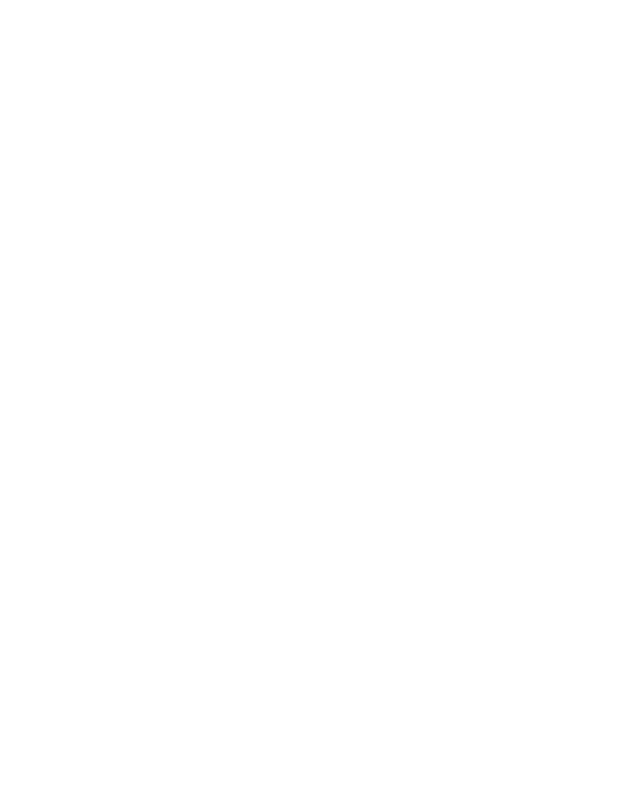
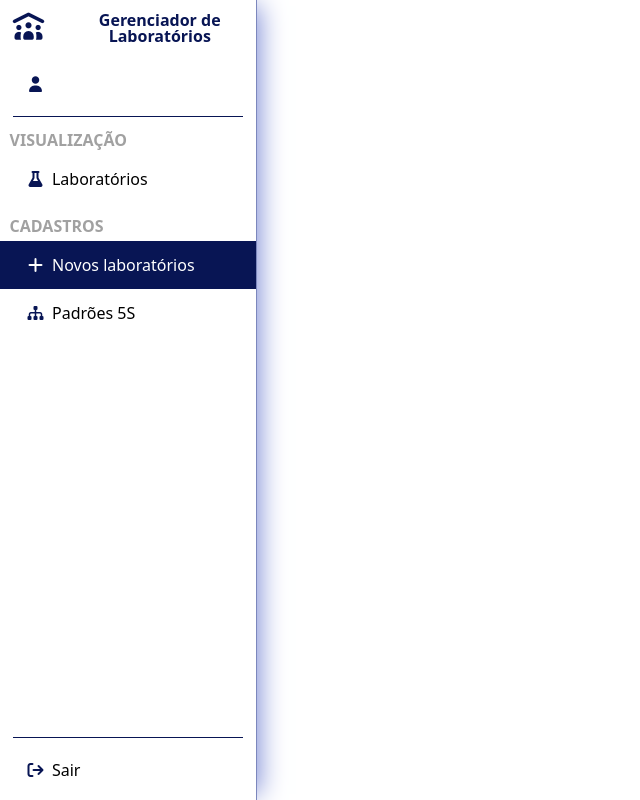
Before and after one commit to nicolaslivi/Sistema-de-Gestao-de-Laboratorios, a plain HTML site: page src/pages/novoLab.html in a window 1280 px wide. Shown: the whole page, without its empty margins (0-640 px from the left). Drawn offline with Linux system fonts and the light colour scheme.

Commit message:
tela novosLabs.html

```diff
--- a/src/pages/novoLab.html
+++ b/src/pages/novoLab.html
@@ -0,0 +1,66 @@
+<!DOCTYPE html>
+<html lang="pt-br">
+<head>
+    <meta charset="UTF-8">
+    <meta name="viewport" content="width=device-width, initial-scale=1.0">
+    <link rel="stylesheet" href="https://cdnjs.cloudflare.com/ajax/libs/font-awesome/7.0.1/css/all.min.css" integrity="sha512-2SwdPD6INVrV/lHTZbO2nodKhrnDdJK9/kg2XD1r9uGqPo1cUbujc+IYdlYdEErWNu69gVcYgdxlmVmzTWnetw==" crossorigin="anonymous" referrerpolicy="no-referrer" />
+    <link rel="preconnect" href="https://fonts.googleapis.com">
+    <link rel="preconnect" href="https://fonts.gstatic.com" crossorigin>
+    <link href="https://fonts.googleapis.com/css2?family=Open+Sans:ital,wght@0,300..800;1,300..800&display=swap" rel="stylesheet">
+    <link rel="shortcut icon" href="../assets/icon.png" type="image/x-icon">
+    <link rel="stylesheet" href="../style/home.css">
+    <link rel="stylesheet" href="../style/style.css">
+    <title>Cadastro de Laboratórios</title>
+</head>
+<body>
+    <main>
+        <div class="barraLateral">
+            <a href="./index.html" style="text-decoration: none;">
+                <i class="fa-solid fa-people-roof" id="iconMaster" style="color: #081554; margin-bottom: 1.5vh;">
+                    <h2 style="font-size: 2vh; margin-left: 0.5vw;">Gerenciador de Laboratórios</h2>
+                </i>
+            </a>
+            <a href="" style="text-decoration: none;">
+                <div class="menus-container">
+                    <div class="iconMenus">
+                        <i class="fa-solid fa-user"></i>
+                    </div>
+                    <p id="name"></p>
+                </div>
+            </a>
+            <div class="separador" style="margin-top: 1vh;">
+            </div>
+            <h4 class="titulosMenus">VISUALIZAÇÃO</h4>
+            <a href="../pages/index.html" style="text-decoration: none;">
+                <div class="menus-container">
+                    <div class="iconMenus">
+                        <i class="fa-solid fa-flask"></i>
+                    </div>
+                    <p>Laboratórios</p>
+                </div>
+            </a>
+            <h4 class="titulosMenus">CADASTROS</h4>
+                <div class="menus-container" style="background-color: rgb(8, 21, 84); color: white;">
+                    <div class="iconMenus">
+                        <i class="fa-solid fa-plus" style="color: white;"></i>
+                    </div>
+                    <p>Novos laboratórios</p>
+                </div>
+            <div class="menus-container">
+                <div class="iconMenus">
+                    <i class="fa-solid fa-sitemap"></i>
+                </div>
+                <p>Padrões 5S</p>
+            </div>
+            <div class="separador" style="margin-top: 50vh; margin-bottom: 1vh;"></div>
+            <a href="../pages/login.html" style="text-decoration: none;">
+                <div class="menus-container" id="sair">
+                    <div class="iconMenus">
+                        <i class="fa-solid fa-arrow-right-from-bracket"></i>
+                    </div>
+                    <p>Sair</p>
+                </div>
+            </a>
+    </main>
+</body>
+</html>
```
Also changed, not shown: src/pages/index.html (+10 -9 lines).
